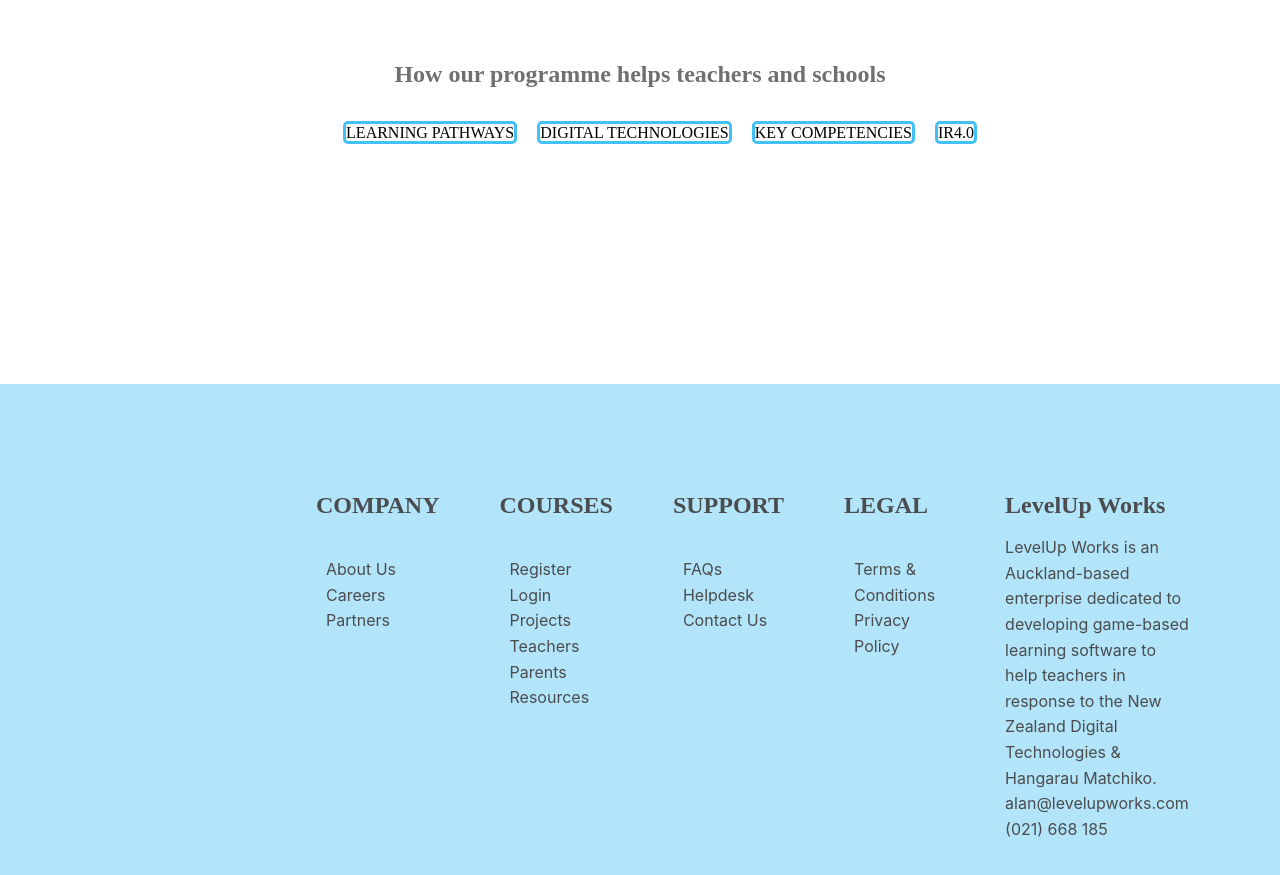
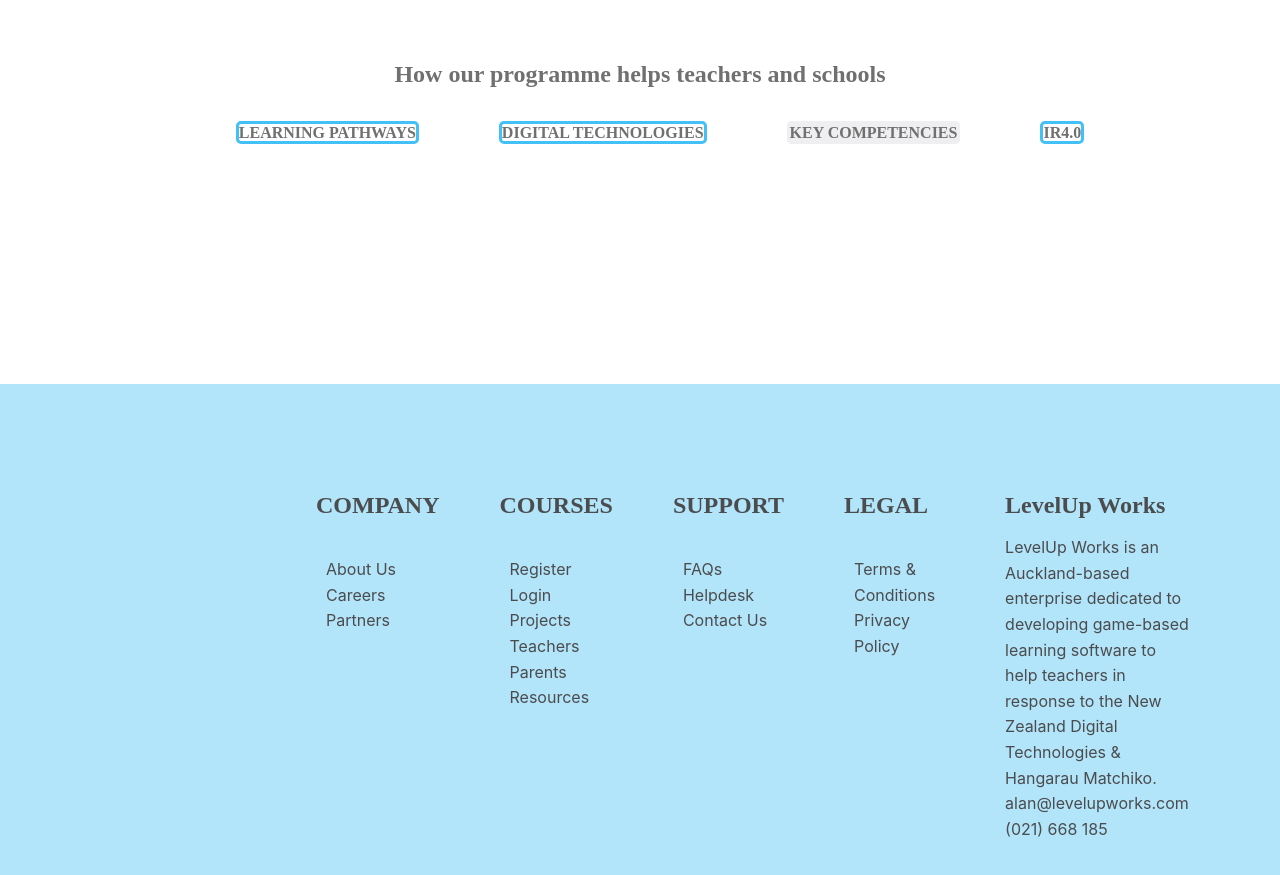
Before and after one commit to joechamberlain1/missionxteamzero-1, a React (Create React App) app: page / in a window 1280 px wide. Shown: the part 950-1825 px from the top of the page. Built offline with nearby package versions, Linux system fonts and the light colour scheme.

Commit message:
update layout

```diff
--- a/src/hsec1.css
+++ b/src/hsec1.css
@@ -19,7 +19,6 @@
   }
   .psec11{
     font-size:10px;
-
   }
 
   .sec12{
--- a/src/hsec4.css
+++ b/src/hsec4.css
@@ -12,10 +12,27 @@
   }
 
   .a11{
+
     text-decoration:none;
-    margin:10px;
-    color:black;
+    margin:40px;
     border:solid;
+    color:#707070;
     border-color:#43C0F6;
     border-radius: 5px;
+
+    font-weight: bold;
+    border-width: 3px;
   }
+
+  .a12{
+
+    text-decoration:none;
+    margin:40px;
+    border:solid;
+    color:#707070;
+    border-color:#EFEFF1;
+    background-color:#EFEFF1;
+    border-radius: 5px;
+    border-width:3px;
+    font-weight: bold;
+  }
--- a/src/hsec4.js
+++ b/src/hsec4.js
@@ -14,16 +14,16 @@ function Hsec4() {
                 <nav>
                     <ul>
                         <li>
-                            <a href="#" className="a11">LEARNING PATHWAYS </a>
+                            <a href="#" className="a11"> LEARNING PATHWAYS </a>
                         </li>
                         <li>
-                            <a href="#" className="a11">DIGITAL TECHNOLOGIES </a>
+                            <a href="#" className="a11"> DIGITAL TECHNOLOGIES </a>
                         </li>
                         <li>
-                            <a href="#" className="a11">KEY COMPETENCIES </a>
+                            <a href="#" className="a12"> KEY COMPETENCIES </a>
                         </li>
                         <li>
-                            <a href="#" className="a11">IR4.0 </a>
+                            <a href="#" className="a11"> IR4.0 </a>
                         </li>
                     </ul>
                 </nav>
```
Also changed, not shown: src/hsec2.js (+20 -0 lines), src/hsec2.css (line endings or trailing spaces).
